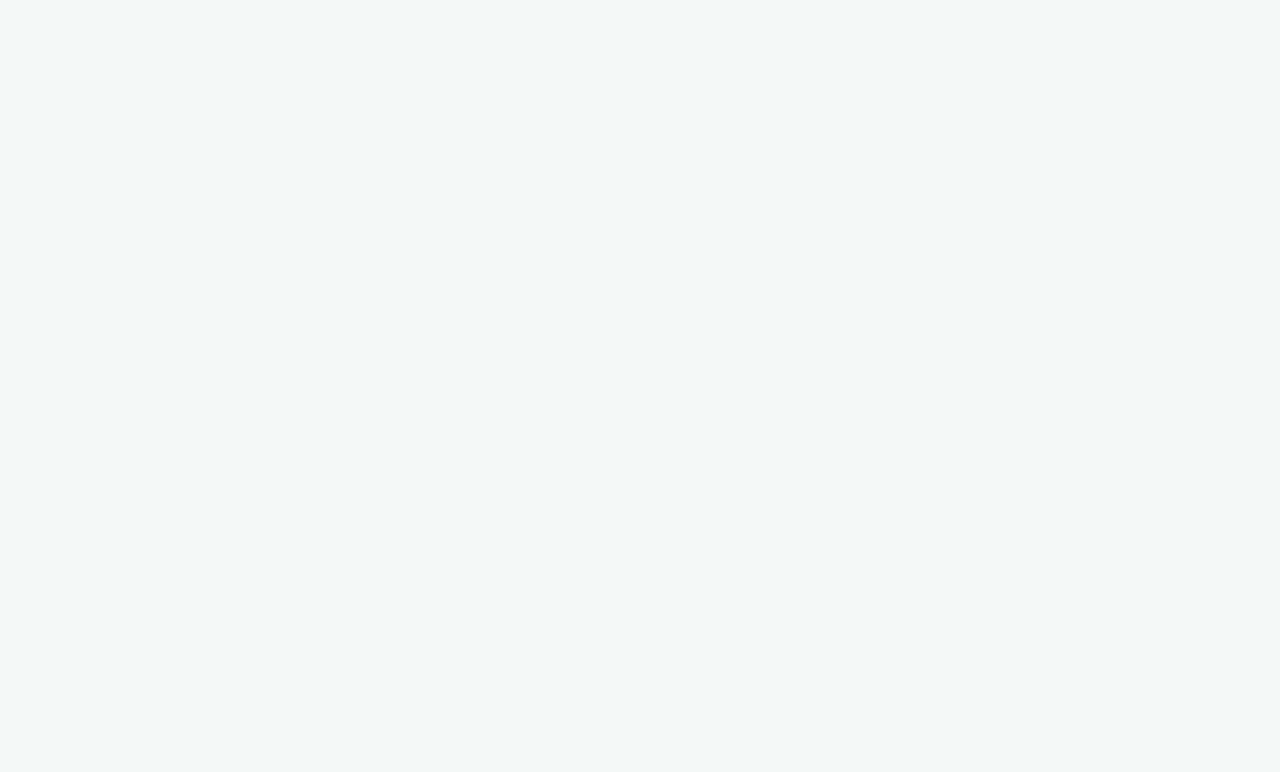
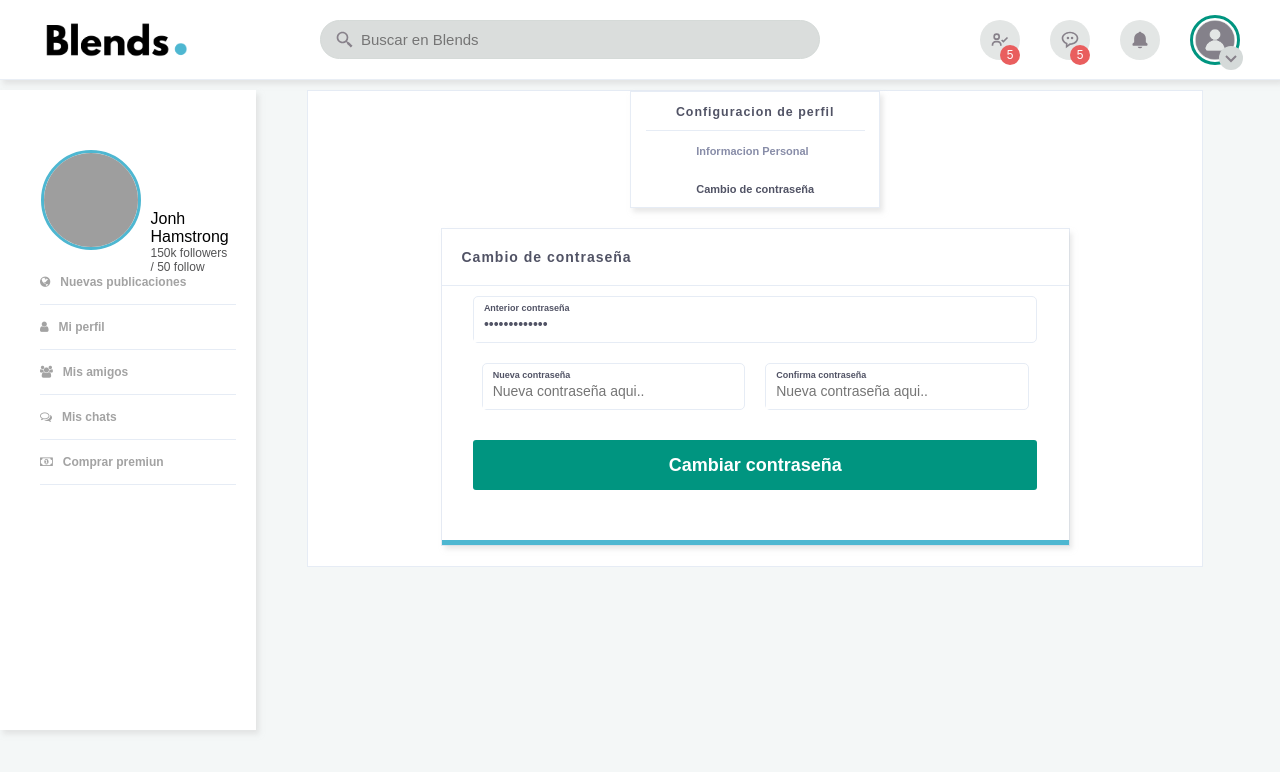
Before and after one commit to josealeperdomo/ProyectoFinal_BLENDS, a React (Vite) app in the folder frontend/: page /cambioContrasena in a window 1280 px wide. Before the commit this address had no page. Shown: the top 772 px of the page. Built offline with nearby package versions, Linux system fonts and the light colour scheme; grey boxes are pictures that could not be loaded; a web font is replaced by a local one.

Commit message:
Pagina de configuracion

```diff
--- a/frontend/src/main.jsx
+++ b/frontend/src/main.jsx
@@ -1,7 +1,7 @@
 import React from 'react'
 import ReactDOM from 'react-dom/client'
 import App from './App.jsx'
-import { BrowserRouter, Route, Routes, Navigate } from 'react-router-dom';
+import { BrowserRouter, Route, Routes, Outlet } from 'react-router-dom';
 import { Login } from './pages/Login.jsx';
 import { Register } from './pages/Register.jsx';
 import { Feed } from './pages/Feed.jsx';
@@ -9,6 +9,7 @@ import { PublicacionPost } from './pages/PublicacionPost.jsx';
 import { PerfilUser } from './pages/PerfilUser.jsx';
 import { Amigos } from './pages/Amigos.jsx';
 import { ConfigUser } from './pages/ConfigUser.jsx';
+import { CambioContrasena } from './pages/CambioContrasena.jsx';
 
 
 ReactDOM.createRoot(document.getElementById('root')).render(
@@ -21,7 +22,9 @@ ReactDOM.createRoot(document.getElementById('root')).render(
         <Route path="/Publicacion" element={<PublicacionPost />} />
         <Route path="/perfil" element={<PerfilUser />} />
         <Route path="/amigos" element={<Amigos />} />
-        <Route path="/configuracion" element={<ConfigUser />} />
+        <Route path="/configuracion" element={<ConfigUser />}/>
+        <Route path="/cambioContrasena" element={<CambioContrasena />} />
+
 
 
       </Routes>
--- /dev/null
+++ b/frontend/src/pages/CambioContrasena.jsx
@@ -0,0 +1,82 @@
+import "../styles/General.css";
+import "../styles/Feed.css";
+import NavArriba from "../components/NavArriba";
+import NavIzq from "../components/NavIzq";
+import NavDer from "../components/NavDer";
+import fotoejemplo from "../img/photo-1.jpg";
+import { Link } from "react-router-dom";
+export function CambioContrasena() {
+  return (
+    <>
+      <div className="home">
+        {/*------------------------ SECCION SUPERIOR---------------*/}
+        <NavArriba />
+
+        <section className="seccion-principal">
+          {/*------------------------ SECCION LATERAL IZQUIERDA-------------------*/}
+          <div className="lateral-izquierda">
+            <NavIzq />
+          </div>
+
+          {/*------------------------ SECCION CENTRO API------------------------*/}
+          <section className="central-opciones">
+            <div className="seccion-general">
+              <div className="row amigos ">
+                <div className="row shadow config-menu">
+                  <div className="row_title">
+                    <span>Configuracion de perfil</span>
+                  </div>
+                  <div className="menusetting_contain">
+                    <ul>
+                      <li>
+                        <a href="/configuracion">
+                          Informacion Personal
+                        </a>
+                      </li>
+                      <li>
+                        <a href="/cambiocontrasena" id="settings-select">
+                          Cambio de contraseña
+                        </a>
+                      </li>
+                    </ul>
+                  </div>
+                </div>
+                <div className="config-form">
+                <div class="row border-radius">
+                <center><div class="settings shadow">
+                    <div class="settings_title">
+                        <h3>Cambio de contraseña</h3>
+                    </div>
+                    <div class="settings_content">
+                        <form>
+                            <div class="pi-input pi-input-lgg">
+                                <span>Anterior contraseña</span>
+                                <input type="password" value="SocialNetwork" />
+                            </div>
+                            <div class="pi-input pi-input-lg">
+                                <span>Nueva contraseña</span>
+                                <input type="password" placeholder="Nueva contraseña aqui.." />
+                            </div>
+                            <div class="pi-input pi-input-lg">
+                                <span>Confirma contraseña</span>
+                                <input type="password" placeholder="Nueva contraseña aqui.." />
+                            </div>
+
+
+                            <button>Cambiar contraseña</button>
+                        </form>
+                    </div>
+                </div></center>
+            </div>
+
+
+                </div>
+              </div>
+            </div>
+          </section>
+          {/*------------------------ SECCION LATERAL DERECHA---------------*/}
+        </section>
+      </div>
+    </>
+  );
+}
--- a/frontend/src/pages/ConfigUser.jsx
+++ b/frontend/src/pages/ConfigUser.jsx
@@ -4,12 +4,11 @@ import NavArriba from "../components/NavArriba";
 import NavIzq from "../components/NavIzq";
 import NavDer from "../components/NavDer";
 import fotoejemplo from "../img/photo-1.jpg";
-import { Link } from 'react-router-dom';
+import { Link } from "react-router-dom";
 export function ConfigUser() {
   return (
     <>
       <div className="home">
-
         {/*------------------------ SECCION SUPERIOR---------------*/}
         <NavArriba />
 
@@ -22,39 +21,68 @@ export function ConfigUser() {
           {/*------------------------ SECCION CENTRO API------------------------*/}
           <section className="central-opciones">
             <div className="seccion-general">
+              <div className="row amigos ">
+                <div className="row shadow config-menu">
+                  <div className="row_title">
+                    <span>Configuracion de perfil</span>
+                  </div>
+                  <div className="menusetting_contain">
+                    <ul>
+                      <li>
+                        <a href="/configuracion" id="settings-select">
+                          Informacion Personal
+                        </a>
+                      </li>
+                      <li>
+                        <a href="/cambiocontrasena" >
+                          Cambio de contraseña
+                        </a>
+                      </li>
+                    </ul>
+                  </div>
+                </div>
+                <div className="config-form">
+                  <div className="row border-radius">
+                    <center>
+                      <div className="settings shadow">
+                        <div className="settings_title">
+                          <h3>informacion Personal </h3>
+                        </div>
+                        <div className="settings_content">
+                          <form>
+                            <div className="pi-input pi-input-lg">
+                              <span>Nombre</span>
+                              <input type="text" value="Jonh" />
+                            </div>
+                            <div className="pi-input pi-input-lg">
+                              <span>Apellido</span>
+                              <input type="text" value="Hamstrong" />
+                            </div>
+                            <div className="pi-input pi-input-lg">
+                              <span>Correo electonico</span>
+                              <input type="text" value="Jonh@yourmail.com" />
+                            </div>
+                            <div className="pi-input pi-input-lg">
+                              <span>Nombre de usuario</span>
+                              <input type="text" value="Jhon" />
+                            </div>
+                            <div className="pi-input pi-input-lg">
+                              <span>Descripcion sobre ti</span>
+                              <input type="text" value="Hola! Soy nuevo en Blends" />
+                            </div>
+                            <div className="pi-input pi-input-lg">
+                              <span>Imagen de perfil</span>
+                              <input type="text" />
+                            </div>
 
-              <div className="row amigos">
-              <div className="friend">
-                    <div className="friend_title">
-                        <img src="images/user-7.jpg" alt="" />
-                        <span><b>Pedro Espinoza</b><p>4 Friends in Common</p></span>
-                        <button className="add-friend">Agregar</button>
-                    </div>
-                    <div className="friend_title">
-                        <img src="images/user-2.jpg" alt="" />
-                        <span><b>Maria Martinez</b><p>2 Friends in Common</p></span>
-                        <button className="add-friend">Agregar</button>
-                    </div>
-                    <div className="friend_title">
-                        <img src="images/user-3.jpg" alt="" />
-                        <span><b>Andres Pineda</b><p>1 Friends in Common</p></span>
-                        <button className="add-friend">Agregar</button>
-                    </div>
-                    <div className="friend_title">
-                        <img src="images/user-6.jpg" alt="" />
-                        <span><b>Laura Hernandez</b><p>4 Friends in Common</p></span>
-                        <button className="delete-friend">Eliminar</button>
-                    </div>
-                    <div className="friend_title">
-                        <img src="images/user-4.jpg" alt="" />
-                        <span><b>Tony Stevens</b><p>Mutual Friend: Sarah Hetfield</p></span>
-                        <button className="delete-friend">Eliminar</button>
-                    </div>
-
+                            <button>Salvar Cambios</button>
+                          </form>
+                        </div>
+                      </div>
+                    </center>
+                  </div>
                 </div>
-
               </div>
-
             </div>
           </section>
           {/*------------------------ SECCION LATERAL DERECHA---------------*/}
--- a/frontend/src/styles/Feed.css
+++ b/frontend/src/styles/Feed.css
@@ -61,6 +61,7 @@
     }
   }
 
+
   @media screen and (max-width: 1268px) {
 
     .central-opciones{
@@ -84,10 +85,6 @@
       display: none;
     }
 
-
-
-
-
   }
   @media screen and (max-width: 655px) {
     .publish{
@@ -100,6 +97,10 @@
       display: none;
 
     }
+    .config-form{
+    width: 90vw !important;
+
+  }
 
 
 
@@ -252,6 +253,9 @@
 /* FRIENDS PAGE */
 .amigos{
   width: 70vw;
+  display: flex;
+  flex-direction: row-reverse;
+  flex-wrap: wrap;
 }
 .friend {width: 100%;}
 .friend_title {padding: 20px;border-bottom: 1px solid #e6ecf5;letter-spacing: 1px;display: flex;align-items:center;}
@@ -264,7 +268,7 @@
 .delete-friend {background-color: #ff5e3a;}
 
 /* SETTINGS PAGE */
-.settings {width: 100%;border-bottom: 5px solid #ff5e3a;}
+.settings {width: 100%;border-bottom: 5px solid #4EB7D1;}
 .settings_title {padding: 20px;border-bottom: 1px solid #e6ecf5;letter-spacing: 1px;display: flex;align-items:center;}
 .settings_title h3 {font-size: .875rem;}
 .settings_content {width: 100%;}
@@ -290,6 +294,21 @@
 
 #settings-select {color: #515365;}
 
+/* Personal Information Page */
+.settings_content form {width: 100%;padding-bottom: 50px}
+.pi-input {border: 1px solid #e6ecf5;display: inline-block;margin: 10px;border-radius: 5px;text-align: left}
+.pi-input span {padding: 10px;font-size: 9px;padding-bottom: 0px;font-weight: 700}
+.pi-input input {width: 90%;border:none;padding: 10px;padding-top: 0px;color: #515365;font-size: .875rem;}
+.pi-input select {width: 90%;border:none;padding: 5px;padding-top: 0px;color: #515365;font-size: .775rem;}
+.pi-input-lg {width: 42%;}
+.pi-input-md {width: 26.3%;}
+.pi-input-md input {width: 80%;padding: 5px;padding-top: 0px;color: #515365;font-size: .875rem;}
+.pi-input-lgg {width: 90%;}
+
+
+.settings_content form button {border:none;color:white;cursor: pointer;border-radius: 3px;font-size: 18px;font-weight: 700;width: 90%;height: 50px;background-color: #009580;margin-top: 20px}
+.settings_content form button:hover {background-color: #17bda7;}
+
 .lateral-derecha-opcios {
   margin: 100px 20px 30px 0;
   width: 20vw;
@@ -301,12 +320,17 @@
   right: 0;
 }
 
-.nombrecito{
-
-}
 .seccion-unica{
   display: flex;
   margin-top: 80px;
   flex-direction: row;
   flex-wrap: wrap;
 }
+.config-menu{
+  width: 250px;
+
+}
+.config-form{
+  width: 80%;
+
+}
```
